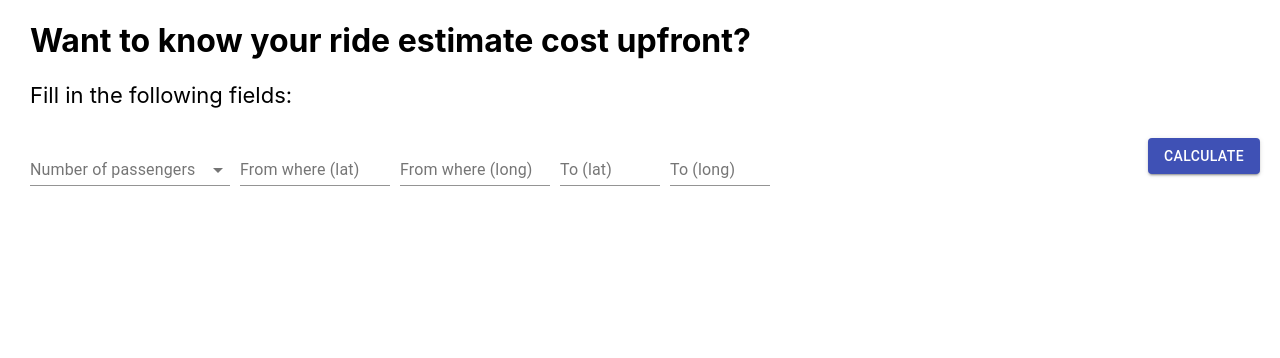
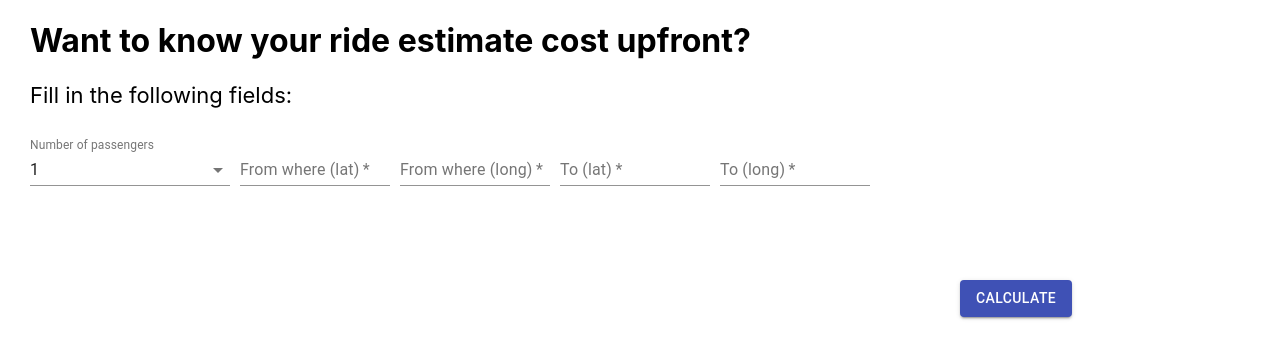
Before and after one commit to galdil/ride-calculator, a React (Create React App) app: page / in a window 1280 px wide. Shown: the top 358 px of the page. Built offline with nearby package versions, Linux system fonts and the light colour scheme.

Commit message:
validate

```diff
--- a/src/components/RideForm/rideForm.css
+++ b/src/components/RideForm/rideForm.css
@@ -2,13 +2,8 @@ input {
   margin-left: 10px;
 }
 
-.submit-button {
-  position: absolute;
-  right: 10px;
-}
-
 .form {
   display: grid !important;
-  grid-template-columns: 200px 150px 150px 100px 100px;
+  grid-template-columns: 200px 150px 150px 150px 150px;
   column-gap: 10px;
 }
--- a/src/components/RideForm/rideForm.js
+++ b/src/components/RideForm/rideForm.js
@@ -11,7 +11,8 @@ import "./rideForm.css";
 
 const submitButtonStyle = {
   position: "absolute",
-  right: "20px",
+  left: "75%",
+  top: "35%",
 };
 
 const RideForm = () => {
@@ -20,15 +21,41 @@ const RideForm = () => {
     pickUpLong: "",
     dropLat: "",
     dropLong: "",
-    numOfPassengers: "",
+    numOfPassengers: 1,
+  });
+
+  const [errors, setErrors] = useState({
+    pickUpLat: false,
+    pickUpLong: false,
+    dropLat: false,
+    dropLong: false,
+    numOfPassengers: false,
   });
 
   const handleChange = (e) => {
     setInput({ ...input, [e.target.name]: e.target.value });
   };
 
-  const handleCalculateClicked = () => {
-    console.log(input);
+  const validate = () => {
+    let hasError = false;
+    let updatedErrors = errors;
+    for (const [key, value] of Object.entries(input)) {
+      if (value === "") {
+        updatedErrors[key] = true;
+        hasError = true;
+      } else {
+        updatedErrors[key] = false;
+      }
+    }
+
+    setErrors({ ...errors, updatedErrors });
+    return !hasError;
+  };
+
+  const handleCalculateClicked = async () => {
+    const valid = await validate();
+
+    if (valid) console.log(input);
   };
 
   return (
@@ -51,15 +78,37 @@ const RideForm = () => {
           label="From where (lat)"
           name="pickUpLat"
           onChange={handleChange}
+          required
+          error={errors.pickUpLat}
+          onBlur={validate}
         />
         <TextField
           id="standard-basic"
           label="From where (long)"
           name="pickUpLong"
           onChange={handleChange}
+          error={errors.pickUpLong}
+          onBlur={validate}
+          required
         />
-        <TextField id="standard-basic" label="To (lat)" name="dropLat" onChange={handleChange} />
-        <TextField id="standard-basic" label="To (long)" name="dropLong" onChange={handleChange} />
+        <TextField
+          required
+          id="standard-basic"
+          label="To (lat)"
+          name="dropLat"
+          error={errors.dropLat}
+          onBlur={validate}
+          onChange={handleChange}
+        />
+        <TextField
+          required
+          id="standard-basic"
+          label="To (long)"
+          name="dropLong"
+          error={errors.dropLong}
+          onBlur={validate}
+          onChange={handleChange}
+        />
 
         <Button
           style={submitButtonStyle}
```
